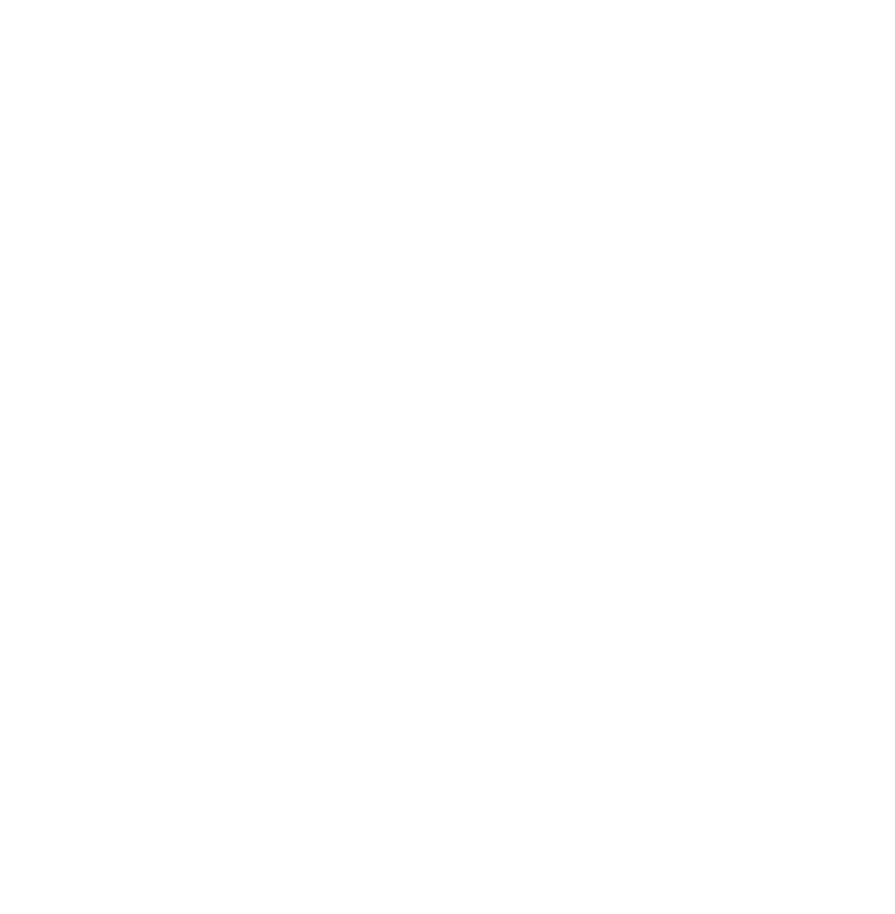
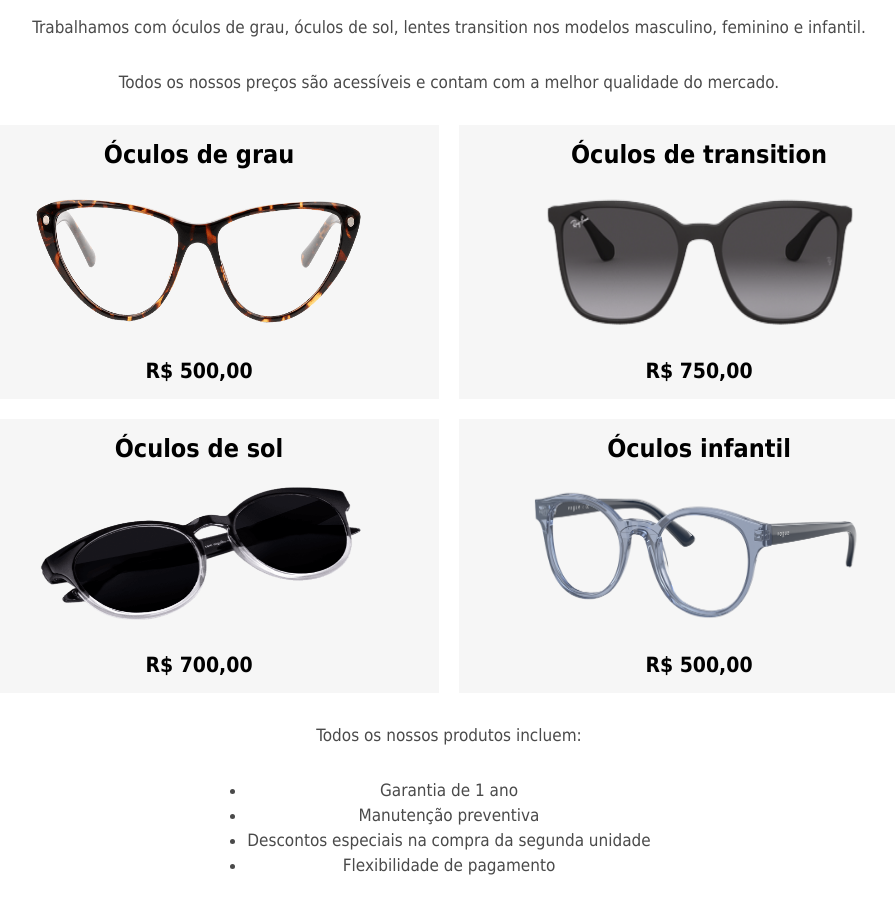
Before and after one commit to Robson-Lima-Jr/projeto14-react-otica, a Next.js app: page / in a window 1280 px wide. Shown: the part 880-1794 px from the top of the page, without its empty margins (191-1086 px from the left). Before the commit the page ends 980 px from the top, so only its background shows below. Built offline with nearby package versions, Linux system fonts and the light colour scheme.

Commit message:
concluindo seção produtos

```diff
--- /dev/null
+++ b/src/components/SecaoProdutos/SecaoProdutos.module.css
@@ -0,0 +1,56 @@
+.base_produtos {
+    margin: 40px auto;
+    display: flex;
+    flex-direction: column;
+    justify-content: center;
+    align-items: center;
+    flex-wrap: wrap;
+    gap: 30px;
+}
+
+.base_produtos h3 {
+    font-size: 30px;
+    text-transform: uppercase;
+}
+
+.base_produtos p, .base_produtos li {
+    color: #4a4a4a;
+    text-align: center;
+    font-size: 17px;
+    line-height: 25px;
+}
+
+.base_produtos .area_produtos {
+    display: flex;
+    flex-wrap: wrap;
+    justify-content: center;
+    gap: 20px;
+    flex: 1 1 340px;
+}
+
+.base_produtos .produtos {
+    width: 100%;
+    max-width: 480px;
+    padding: 15px 0px;
+    display: flex;
+    flex-direction: column;
+    gap: 20px;
+    align-items: center;
+    background-color: #F6F6F6;
+}
+
+.base_produtos .produtos h4 {
+    font-size: 25px;
+}
+
+.base_produtos .produtos p {
+    font-size: 21px;
+    color: black;
+    font-weight: bold;
+}
+
+.base_produtos .imagens {
+    width: 100%;
+    max-width: 340px;
+    height: 150px;
+}
--- /dev/null
+++ b/src/components/SecaoProdutos/index.jsx
@@ -0,0 +1,61 @@
+import styles from "./SecaoProdutos.module.css";
+import Image from "next/image";
+
+import OculosGrau from "../../../public/oculos01.png"
+import OculosTransition from "../../../public/oculos02.png"
+import OculosSol from "../../../public/oculos03.png"
+import OculosInfantil from "../../../public/oculos04.png"
+
+export default function SecaoProdutos() {
+    return (
+        <div className={styles.base_produtos}>
+            <h3>Nossos Produtos</h3>
+
+            <p>Trabalhamos com óculos de grau, óculos de sol, lentes transition nos modelos masculino, feminino e infantil.</p>
+            <p>Todos os nossos preços são acessíveis e contam com a melhor qualidade do mercado.</p>
+
+            <div className={styles.area_produtos}>
+                <div className={styles.produtos}>
+                    <h4>Óculos de grau</h4>
+
+                    <Image src={OculosGrau} alt="oculos de grau" className={styles.imagens}/>
+
+                    <p>R$ 500,00</p>
+                </div>
+
+                <div className={styles.produtos}>
+                    <h4>Óculos de transition</h4>
+
+                    <Image src={OculosTransition} alt="oculos transition" className={styles.imagens}/>
+
+                    <p>R$ 750,00</p>
+                </div>
+
+                <div className={styles.produtos}>
+                    <h4>Óculos de sol</h4>
+
+                    <Image src={OculosSol} alt="oculos de sol" className={styles.imagens}/>
+
+                    <p>R$ 700,00</p>
+                </div>
+
+                <div className={styles.produtos}>
+                    <h4>Óculos infantil</h4>
+
+                    <Image src={OculosInfantil} alt="oculos infantil" className={styles.imagens}/>
+
+                    <p>R$ 500,00</p>
+                </div>
+            </div>
+
+            <p>Todos os nossos produtos incluem:</p>
+
+            <ul>
+                <li>Garantia de 1 ano</li>
+                <li>Manutenção preventiva</li>
+                <li>Descontos especiais na compra da segunda unidade</li>
+                <li>Flexibilidade de pagamento</li>
+            </ul>
+        </div>
+    )
+}
--- a/src/pages/index.js
+++ b/src/pages/index.js
@@ -4,6 +4,7 @@
 
 import Topo from "@/components/Topo";
 import SecaoCapa from "@/components/SecaoCapa";
+import SecaoProdutos from "@/components/SecaoProdutos";
 
 export default function Home() {
   return (
@@ -24,6 +25,14 @@
             <SecaoCapa />
           </div>
         </section>
+
+        <section className={styles.container_produtos}>
+          <div className={styles.container_base}>
+            <SecaoProdutos/>
+          </div>
+        </section>
+
+
       </main>
 
     </div>
--- a/src/styles/Home.module.css
+++ b/src/styles/Home.module.css
@@ -23,5 +23,4 @@
 
     width: 100%;
     height: 90vh;
-    margin-bottom: 200px;
 };
```
